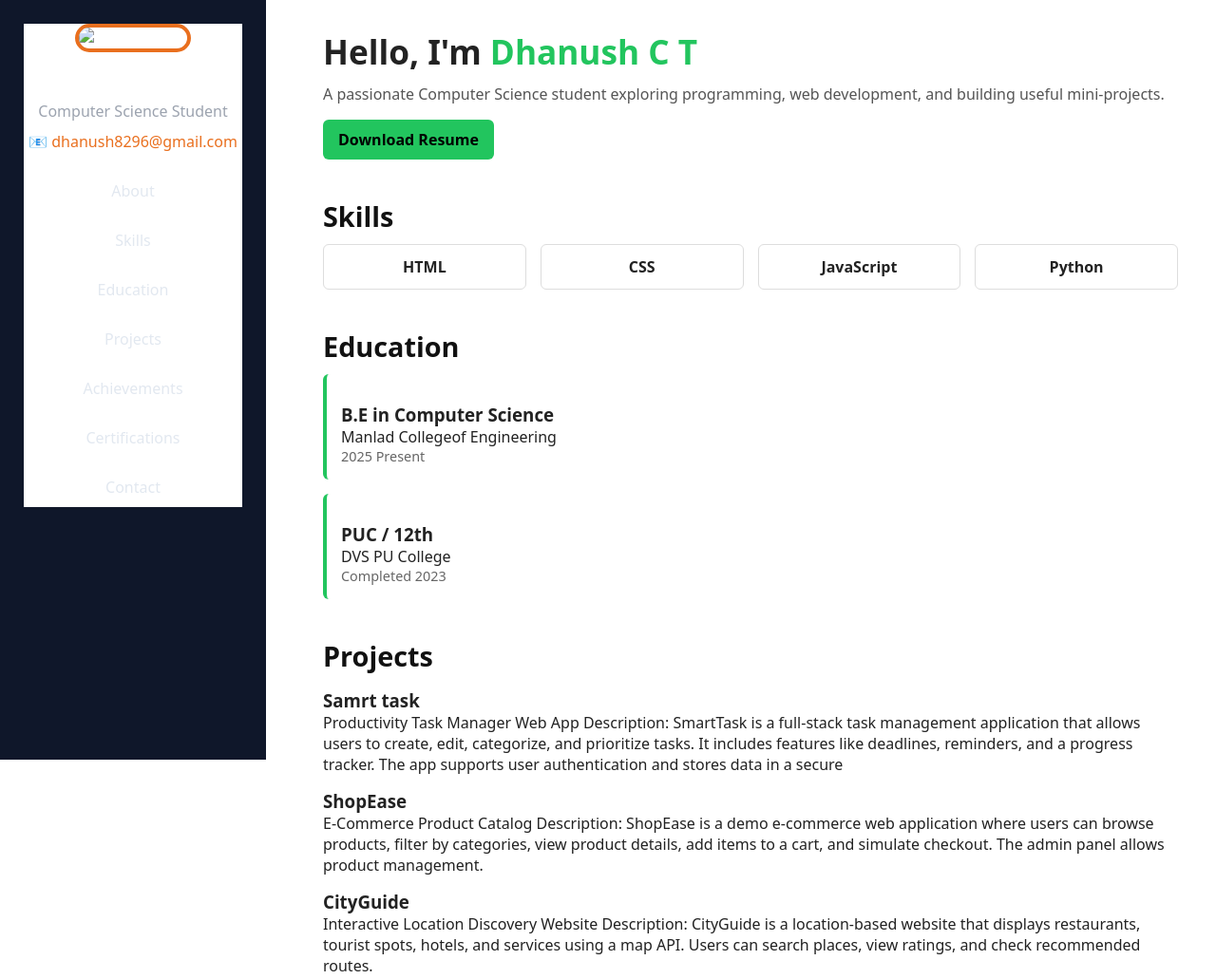
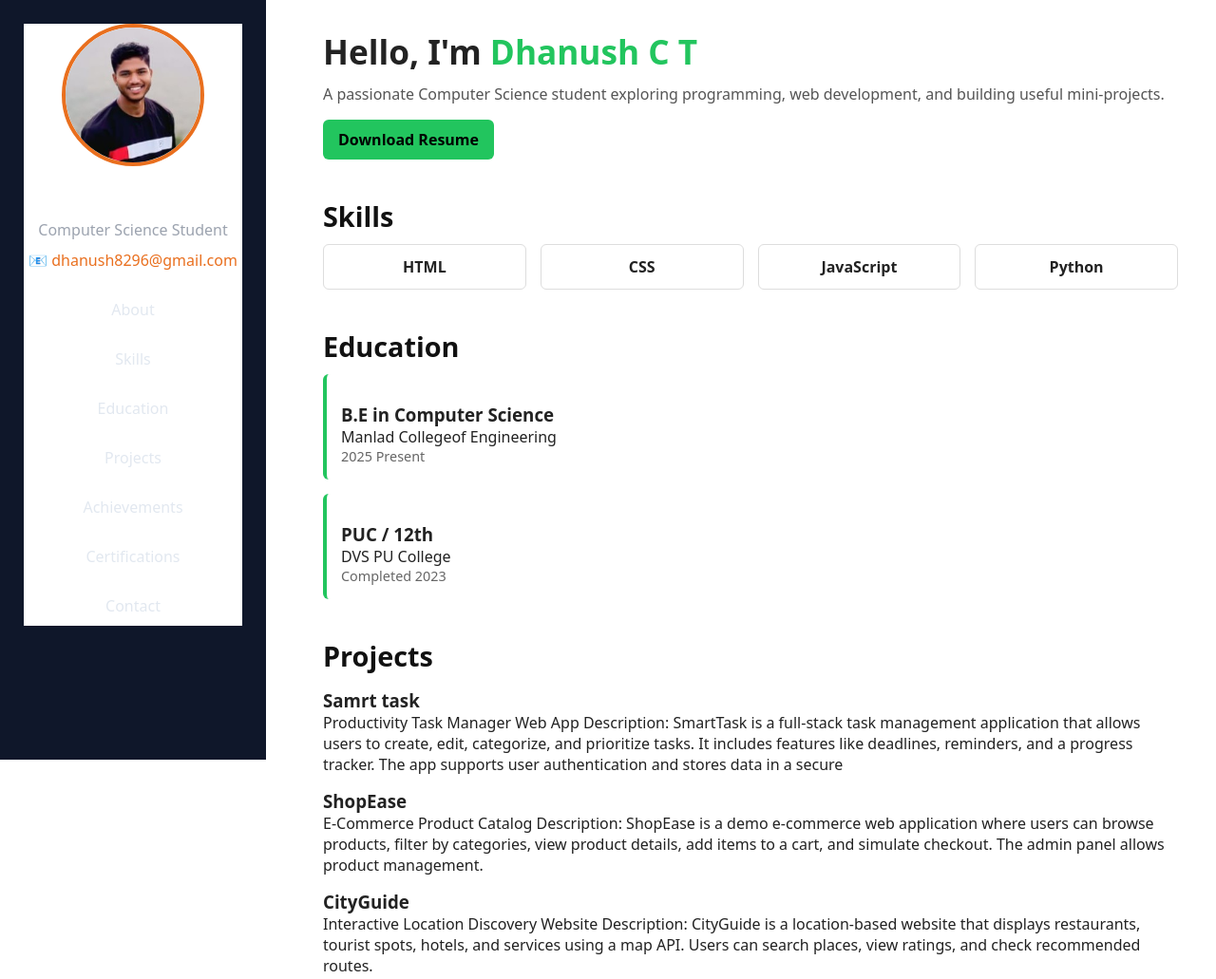
Before and after one commit to ctdhanush/ctdhanush.github.io, a plain HTML site: page index.html in a window 1280 px wide. Shown: the top 1031 px of the page at 95% size. Drawn offline with Linux system fonts and the light colour scheme; files whose address does not match are found by name.

Commit message:
Update index.html

```diff
--- a/index.html
+++ b/index.html
@@ -16,7 +16,7 @@
     <aside class="sidebar">
         <div class="sidebar-inner">
             <div class="sidebar-profile">
-                <img src="Img/profile.jpg" alt="Akash Profile">
+                <img src="profile.jpg" alt="Akash Profile">
             </div>
 
             <h2 class="name">Dhanush C T</h2>
```
